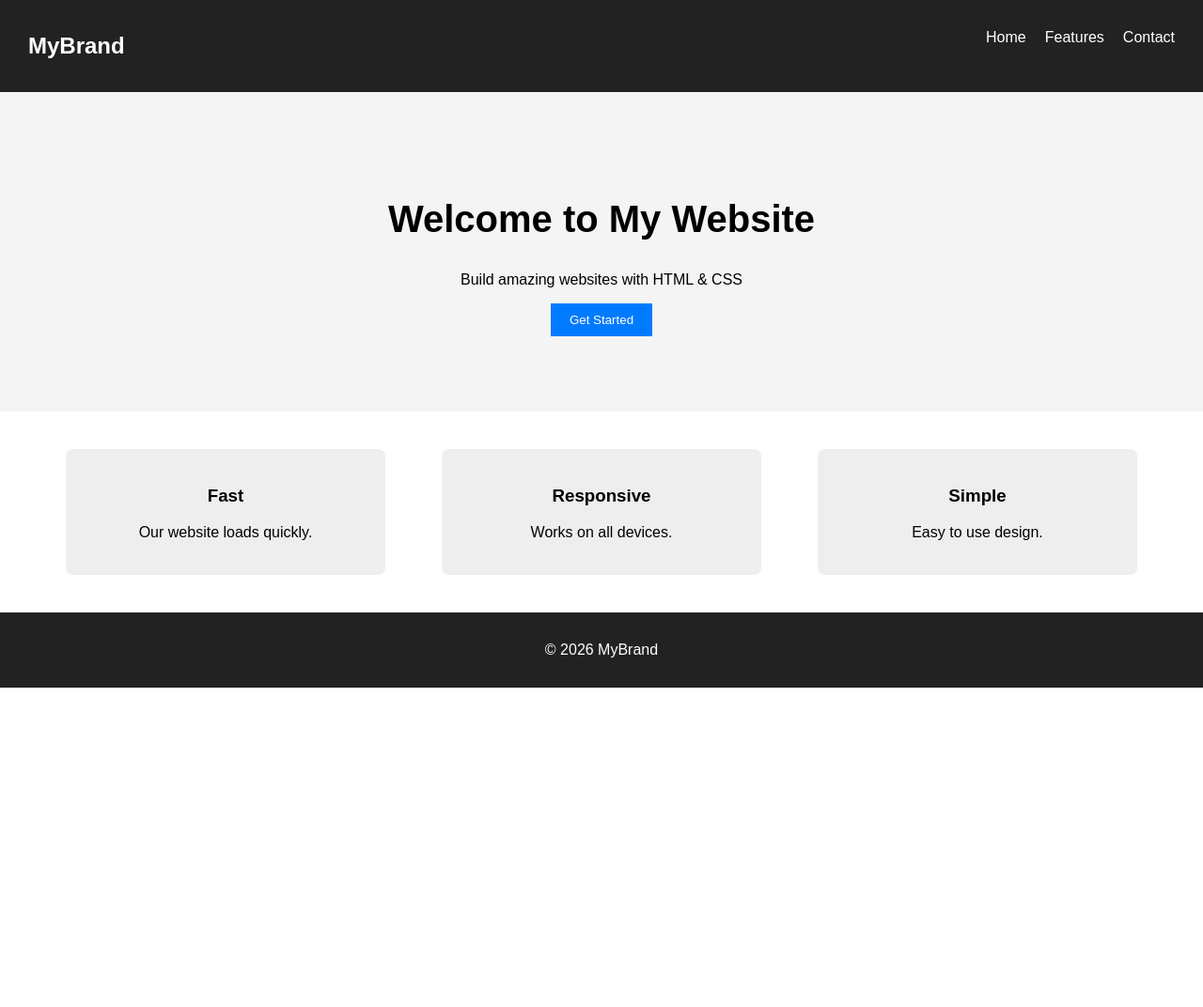
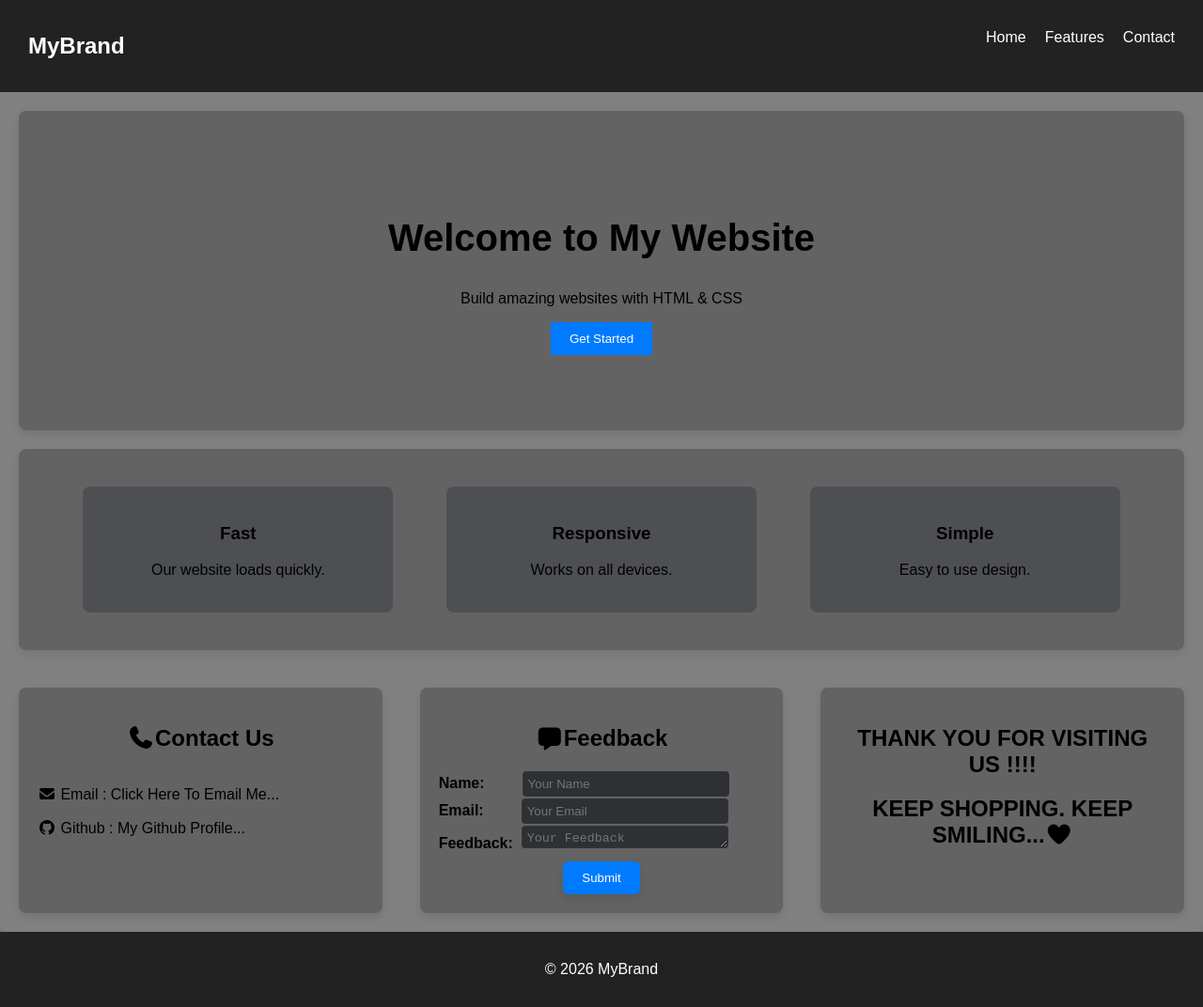
Before and after one commit to itzsohammane/LandingPage, a plain HTML site: page index.html in a window 1280 px wide. Shown: the whole page at 94% size. Before the commit the page ends 800 px from the top, so only its background shows below. Drawn offline with Linux system fonts and the light colour scheme.

Commit message:
New And Improved Version

```diff
--- a/index.html
+++ b/index.html
@@ -4,6 +4,7 @@
     <meta charset="UTF-8">
     <title>Landing Page</title>
     <link rel="stylesheet" href="style.css">
+    <link rel="stylesheet" href="https://cdnjs.cloudflare.com/ajax/libs/font-awesome/7.0.1/css/all.min.css" integrity="sha512-2SwdPD6INVrV/lHTZbO2nodKhrnDdJK9/kg2XD1r9uGqPo1cUbujc+IYdlYdEErWNu69gVcYgdxlmVmzTWnetw==" crossorigin="anonymous" referrerpolicy="no-referrer" />
 </head>
 
 <body>
@@ -11,19 +12,19 @@
 <nav>
     <h2>MyBrand</h2>
     <ul>
-        <li><a href="#">Home</a></li>
-        <li><a href="#">Features</a></li>
-        <li><a href="#">Contact</a></li>
+        <li><a href="#home">Home</a></li>
+        <li><a href="#features">Features</a></li>
+        <li><a href="#contact">Contact</a></li>
     </ul>
 </nav>
 
-<section class="hero">
+<section id="home" class="hero">
     <h1>Welcome to My Website</h1>
     <p>Build amazing websites with HTML & CSS</p>
     <button>Get Started</button>
 </section>
 
-<section class="features">
+<section id="features" class="features">
     <div class="card">
         <h3>Fast</h3>
         <p>Our website loads quickly.</p>
@@ -37,6 +38,37 @@
         <p>Easy to use design.</p>
     </div>
 </section>
+<section id="flex">
+<section id="contact">
+    <center><h2><i class="fa-solid fa-phone"></i>Contact Us</h2></center>
+    <br>
+    <i class="fa fa-envelope" aria-hidden="true"></i>&nbsp;Email&nbsp;:&nbsp;<a href="mailto:manesoham39@gmail.com">Click Here To Email Me...</a>
+    <br>
+    <br>
+    <i class="fa-brands fa-github"></i>&nbsp;Github&nbsp;:&nbsp;<a href="https://github.com/itzsohammane">My Github Profile...</a><br>
+</section>
+
+<section id="feedback">
+    <h2><i class="fa-solid fa-message"></i>Feedback</h2>
+    <form>
+        <label for="name"><b>Name:</b>&nbsp;</label>&nbsp;&nbsp;&nbsp;&nbsp;&nbsp;&nbsp;&nbsp;
+        <input id="name" type="text" placeholder="Your Name" required><br>
+        <label for="email"><b>Email:</b>&nbsp;</label>&nbsp;&nbsp;&nbsp;&nbsp;&nbsp;&nbsp;&nbsp;
+        <input type="email" placeholder="Your Email" required><br>
+        <label for="feedeback"><b>Feedback:</b>&nbsp;</label>
+        <textarea placeholder="Your Feedback" required></textarea><br>
+        <center><button type="submit">Submit</button></center>
+    </form>
+</section>
+<section id="greeting">
+    <h2>THANK YOU FOR
+         VISITING US !!!!
+    </h2>
+    <h2>
+        KEEP SHOPPING. KEEP SMILING...<i class="fa-solid fa-heart"></i>
+    </h2>
+</section>
+</section>
 
 <footer>
     <p>© 2026 MyBrand</p>
--- a/style.css
+++ b/style.css
@@ -1,6 +1,7 @@
 body {
     margin: 0;
     font-family: Arial;
+    background-color: grey;
 }
 
 /* Navbar */
@@ -26,11 +27,20 @@ nav ul li a {
     text-decoration: none;
 }
 
-/* Hero Section */
+/* Sections Styling */
+section{
+    margin: 20px;
+    padding: 20px;
+    background-color: #636363;
+    border-radius: 8px;
+    box-shadow: 0 4px 8px rgba(0,0,0,0.1);
+}
+
 .hero {
     text-align: center;
     padding: 80px 20px;
-    background: #f4f4f4;
+    background: #636363;
+    box-shadow: 0 4px 8px rgba(0,0,0,0.1);
 }
 
 .hero h1 {
@@ -45,7 +55,6 @@ nav ul li a {
     cursor: pointer;
 }
 
-/* Features */
 .features {
     display: flex;
     justify-content: space-around;
@@ -53,11 +62,70 @@ nav ul li a {
 }
 
 .card {
-    background: #eee;
+    background: #4d4f52;
     padding: 20px;
     width: 25%;
     text-align: center;
     border-radius: 8px;
+}
+
+#flex{
+    display: flex;
+    justify-content: space-around;
+    background-color: grey;
+    margin: 0px;
+    padding: 0px;
+}
+
+#contact{
+    text-align: left;
+    height: 200px;
+    width: 100%;
+}
+
+#contact a {
+    text-decoration: none;
+    color: black;
+}
+
+#feedback{
+    text-align: center;
+    height: 200px;
+    width: 100%;
+}
+
+#feedback form{
+    text-align: left;
+}
+
+#feedback form input, #feedback form textarea{
+    width: 60%;
+    padding: 5px;
+    margin-top: 2px;
+    border: 1px solid #2f42474f;
+    border-radius: 4px;
+    background-color: #2e3033;
+}
+
+#feedback form textarea{
+    height: 12px;
+}
+
+#feedback form button{
+    margin-top: 10px;
+    padding: 10px 20px;
+    background: #007bff;
+    color: white;
+    border: none;
+    cursor: pointer;
+    border-radius: 6px;
+    box-shadow: 0 4px 8px rgba(0,0,0,0.1);
+}
+
+#greeting{
+    text-align: center;
+    height: 200px;
+    width: 100%;
 }
 
 /* Footer */
```
Also changed, not shown: website-screenshot/Screenshot1.png (added), website-screenshot/Screenshot2.png (added), website-screenshot/screenshot.jpg (deleted), 1 other file.
